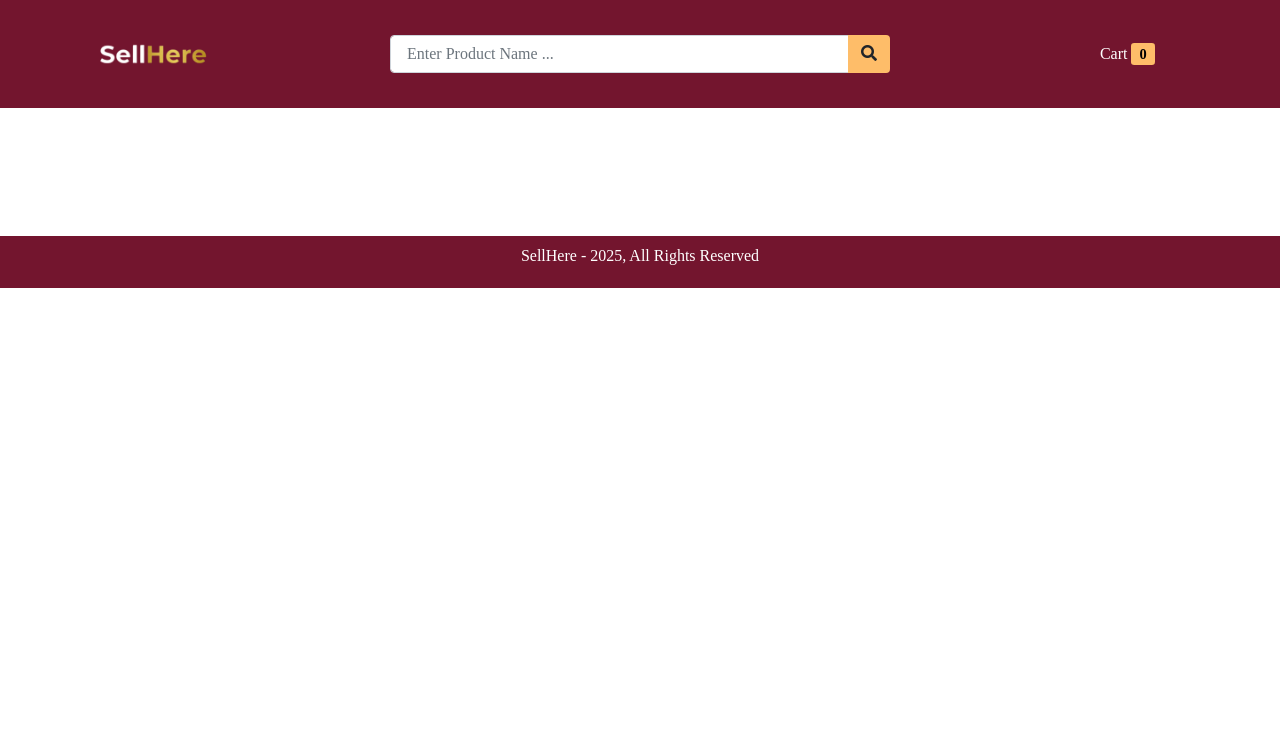
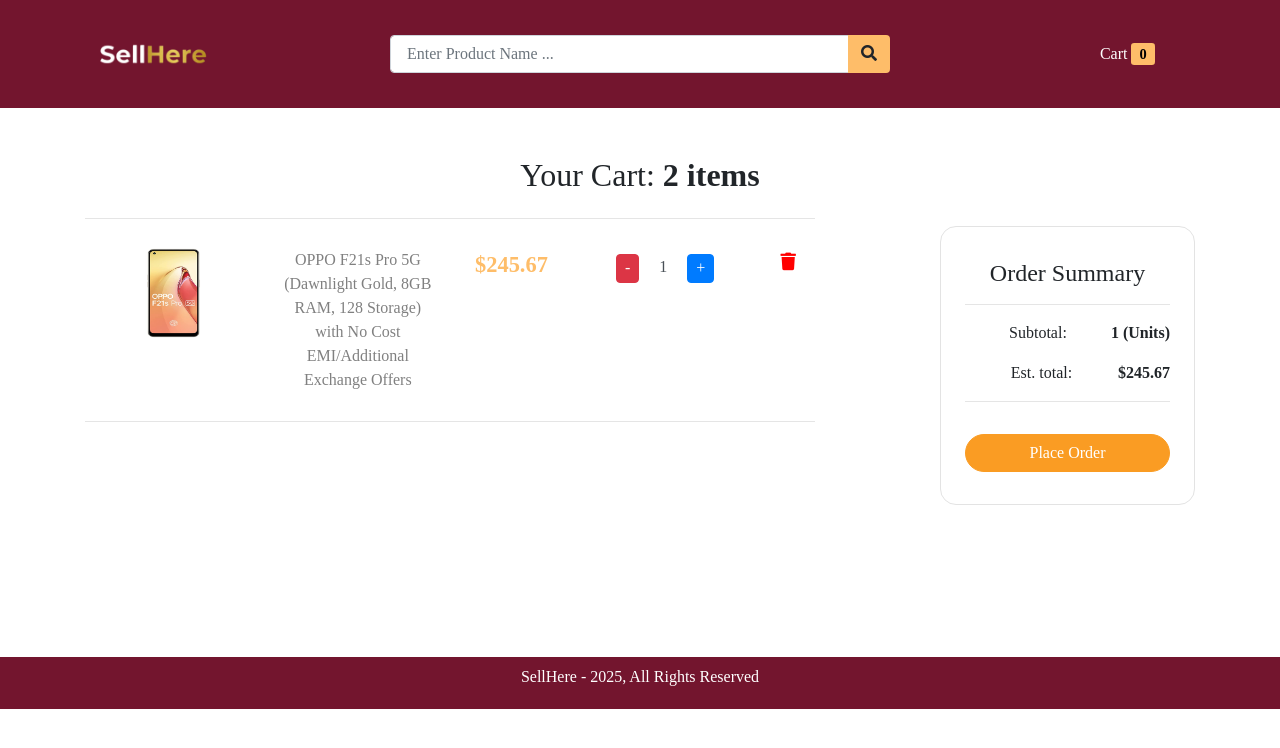
Before and after one commit to Bijon2002/SellHere, a React (Create React App) app in the folder frontend/: page /cart in a window 1280 px wide. Shown: the top 748 px of the page. Built offline with nearby package versions, Linux system fonts and the light colour scheme.

Commit message:
cart page Linked

```diff
--- a/frontend/src/App.js
+++ b/frontend/src/App.js
@@ -7,6 +7,7 @@
 import { useState } from 'react';
 import {ToastContainer} from 'react-toastify';
 import 'react-toastify/dist/ReactToastify.css';
+import Cart from './pages/Cart';
 
 function App() {
 
@@ -22,6 +23,7 @@
           <Route path="/" element={<Home />} />
           <Route path="/search" element={<Home />} />
           <Route path="/product/:id" element={<ProductDetail cartItems={cartItems} setCartItems={setCartItems} />} />
+           <Route path="/cart" element={<Cart cartItems={cartItems} setCartItems={setCartItems} />} />
 
 
 
--- a/frontend/src/components/Header.js
+++ b/frontend/src/components/Header.js
@@ -17,8 +17,10 @@
       <Search />
 
       <div className="col-12 col-md-3 mt-4 mt-md-0 text-center">
+        <Link to="/cart">
         <span id="cart" className="ml-3">Cart</span>
         <span className="ml-1" id="cart_count">{cartItems.length}</span>
+        </Link>
       </div>
     </nav>
     )
--- /dev/null
+++ b/frontend/src/pages/Cart.js
@@ -0,0 +1,58 @@
+export default function Cart() {
+    return (
+
+         <div className="container container-fluid">
+        <h2 className="mt-5">Your Cart: <b>2 items</b></h2>
+
+        <div className="row d-flex justify-content-between">
+            <div className="col-12 col-lg-8">
+                <hr />
+                <div className="cart-item">
+                    <div className="row">
+                        <div className="col-4 col-lg-3">
+                            <img src="./images/products/1.jpg" alt="Laptop" height="90" width="115"/>
+                        </div>
+
+                        <div className="col-5 col-lg-3">
+                            <a href="#">OPPO F21s Pro 5G (Dawnlight Gold, 8GB RAM, 128 Storage) with No Cost EMI/Additional Exchange Offers</a>
+                        </div>
+
+
+                        <div className="col-4 col-lg-2 mt-4 mt-lg-0">
+                            <p id="card_item_price">$245.67</p>
+                        </div>
+
+                        <div className="col-4 col-lg-3 mt-4 mt-lg-0">
+                            <div className="stockCounter d-inline">
+                                <span className="btn btn-danger minus">-</span>
+                                <input type="number" className="form-control count d-inline" value="1" readOnly />
+
+								<span className="btn btn-primary plus">+</span>
+                            </div>
+                        </div>
+
+                        <div className="col-4 col-lg-1 mt-4 mt-lg-0">
+                            <i id="delete_cart_item" className="fa fa-trash btn btn-danger"></i>
+                        </div>
+
+                    </div>
+                </div>
+                <hr />
+            </div>
+
+            <div className="col-12 col-lg-3 my-4">
+                <div id="order_summary">
+                    <h4>Order Summary</h4>
+                    <hr />
+                    <p>Subtotal:  <span className="order-summary-values">1 (Units)</span></p>
+                    <p>Est. total: <span className="order-summary-values">$245.67</span></p>
+
+                    <hr />
+                    <button id="checkout_btn" className="btn btn-primary btn-block">Place Order</button>
+                </div>
+            </div>
+        </div>
+    </div>
+
+    )
+}
```
Also changed, not shown: 1 other file (tests, documents, lock files or other folders).
